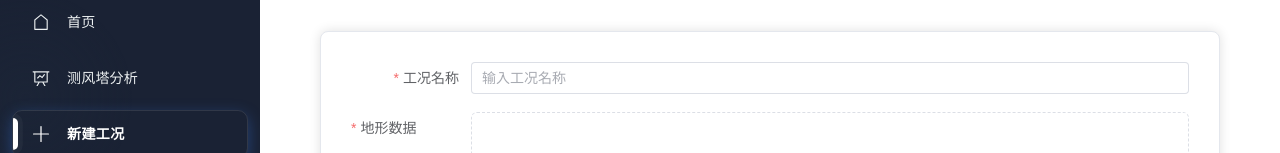
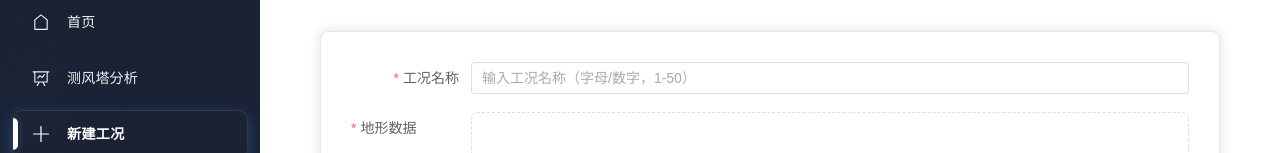
Before and after one commit to ShengJoezz/WindSimProj, a Vue app in the folder frontend/: page /new in a window 1280 px wide. Shown: the part 142-295 px from the top of the page. Built offline with nearby package versions, Linux system fonts and the light colour scheme.

Commit message:
fix(frontend): validate case name

```diff
--- a/frontend/src/views/NewCase.vue
+++ b/frontend/src/views/NewCase.vue
@@ -28,7 +28,7 @@
 	        <el-form-item label="工况名称" prop="caseName">
 	          <el-input
 	            v-model="form.caseName"
-            placeholder="输入工况名称"
+	            placeholder="输入工况名称（字母/数字，1-50）"
 	            class="custom-input"
 	          />
 	        </el-form-item>
@@ -97,7 +97,9 @@ const router = useRouter();
 // 规则定义
 const rules = {
   caseName: [
-    { required: true, message: '请输入工况名称', trigger: 'blur' }
+    { required: true, message: '请输入工况名称', trigger: ['blur', 'change'] },
+    { pattern: /^[A-Za-z0-9]+$/, message: '工况名称只能包含字母和数字', trigger: ['blur', 'change'] },
+    { min: 1, max: 50, message: '工况名称长度需为 1-50 个字符', trigger: ['blur', 'change'] },
   ],
   terrainFile: [
     {
```
Lines whose indentation alone changed are shown as unchanged.
